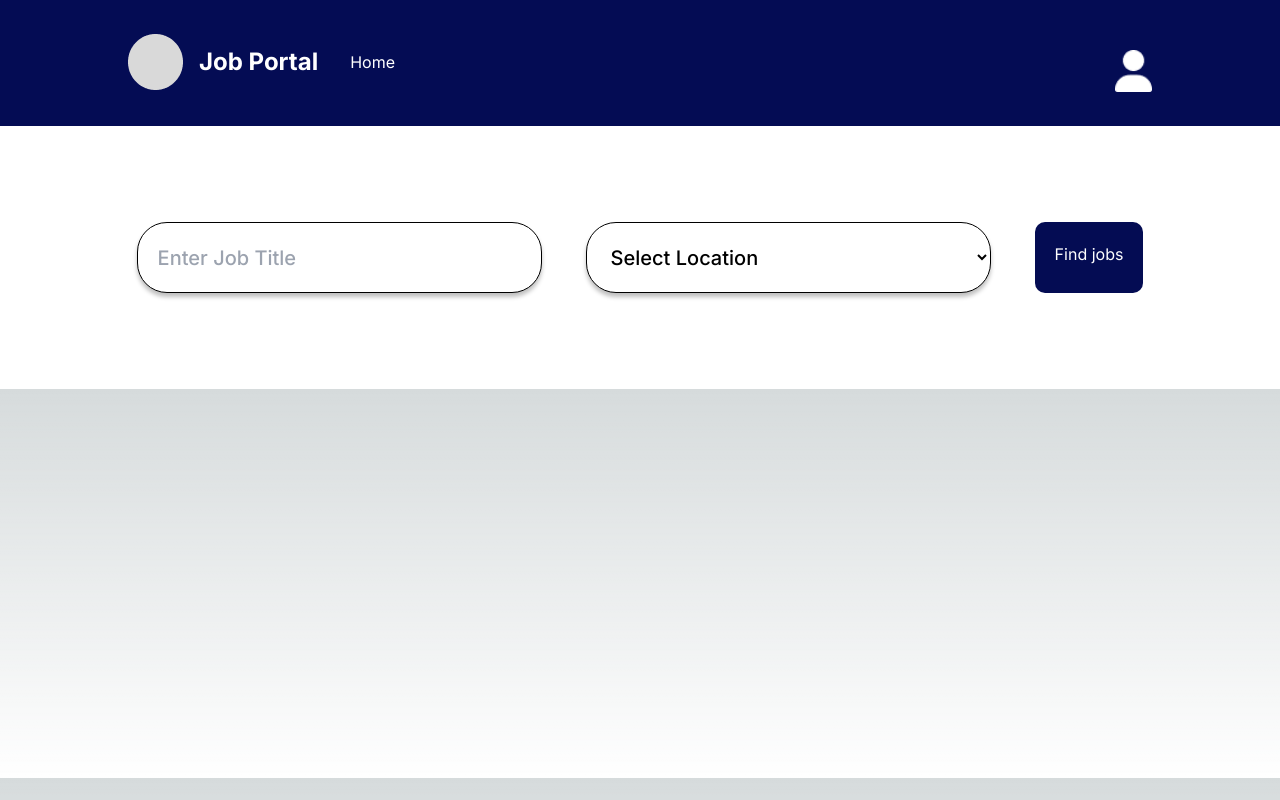
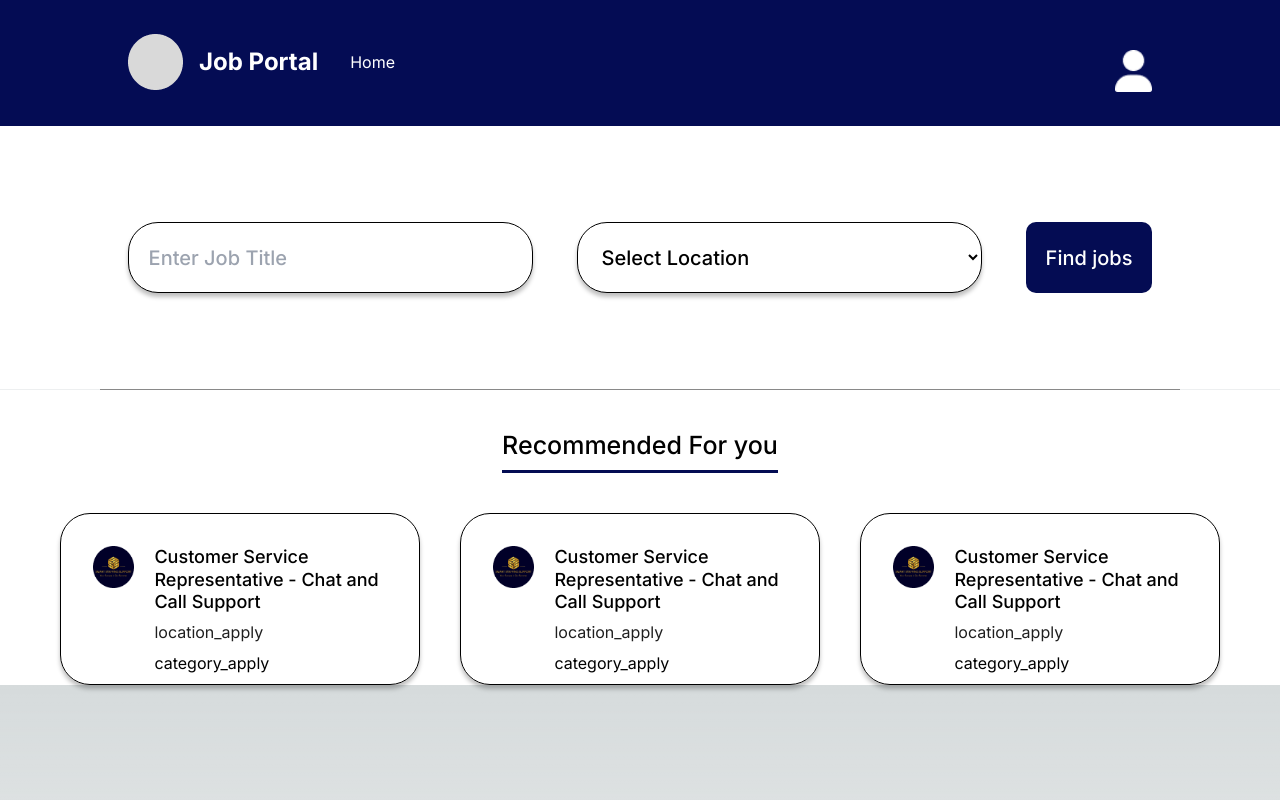
Before and after one commit to Jhoward09123/Job-portal-repo, a Next.js app: page /Browse_Jobs in a window 1280 px wide. Built offline with nearby package versions, Linux system fonts and the light colour scheme.

Commit message:
3grid done

```diff
--- a/src/app/Browse_Jobs/page.jsx
+++ b/src/app/Browse_Jobs/page.jsx
@@ -1,3 +1,4 @@
+import Image from "next/image";
 import { Input } from "postcss";
 import React from "react";
 
@@ -26,8 +27,85 @@ const page = () => {
             <button>Find jobs</button>
           </div>
         </div>
-        <br></br>
       </div>
+      <div className="line-divider h-1 "></div>
+
+      <div className="recommendedSection p-10 bg-white ">
+        <div className="RecommendedForYou text-center">Recommended For you</div>
+      </div>
+
+    <div className="box_3Grid flex items-center px-10 bg-white">
+    <div className="grid_cotiner_3 flex px-5">
+        <div className="grid_apply">
+          <div className="applyboxborder p-8">
+            <div className="inside_border_apply">
+              <div className="flex gap-5">
+                <div className="icon_logo_apply">
+                  <Image
+                    width={88}
+                    height={88}
+                    src="/Assets/Images/BrowseJobs/Logo_company_browse.png"
+                  />
+                </div>
+                <div className="title_description_apply">
+                  <div className="title_company_apply">Customer Service Representative - Chat and Call Support</div>
+                  <div className="location_apply">location_apply</div>
+                  <div className="category_apply">category_apply</div>
+                </div>
+              </div>
+            </div>
+          </div>
+        </div>
+      </div>
+      <div className="grid_cotiner_3 flex px-5">
+        <div className="grid_apply">
+          <div className="applyboxborder p-8">
+            <div className="inside_border_apply">
+              <div className="flex gap-5">
+                <div className="icon_logo_apply">
+                  <Image
+                    width={88}
+                    height={88}
+                    src="/Assets/Images/BrowseJobs/Logo_company_browse.png"
+                  />
+                </div>
+                <div className="title_description_apply">
+                  <div className="title_company_apply">Customer Service Representative - Chat and Call Support</div>
+                  <div className="location_apply">location_apply</div>
+                  <div className="category_apply">category_apply</div>
+                </div>
+              </div>
+            </div>
+          </div>
+        </div>
+      </div>
+      <div className="grid_cotiner_3 flex px-5">
+        <div className="grid_apply">
+          <div className="applyboxborder p-8">
+            <div className="inside_border_apply">
+              <div className="flex gap-5">
+                <div className="icon_logo_apply">
+                  <Image
+                    width={88}
+                    height={88}
+                    src="/Assets/Images/BrowseJobs/Logo_company_browse.png"
+                  />
+                </div>
+                <div className="title_description_apply">
+                  <div className="title_company_apply">Customer Service Representative - Chat and Call Support</div>
+                  <div className="location_apply">location_apply</div>
+                  <div className="category_apply">category_apply</div>
+                </div>
+              </div>
+            </div>
+          </div>
+        </div>
+      </div>
+    </div>
+
+
+
+
     </section>
   );
 };
--- a/src/app/globals.css
+++ b/src/app/globals.css
@@ -102,6 +102,11 @@ body {
 
 /* home portal */
 .Job_title_input {
+  color: #000;
+  font-size: 20px;
+  font-style: normal;
+  font-weight: 500;
+  line-height: normal;
   padding-left: 20px;
   width: 405px;
   height: 71px;
@@ -115,6 +120,11 @@ body {
 }
 
 .location_input {
+  color: #000;
+  font-size: 20px;
+  font-style: normal;
+  font-weight: 500;
+  line-height: normal;
   padding-left: 20px;
   width: 405px;
   height: 71px;
@@ -128,6 +138,13 @@ body {
 }
 
 .find_button {
+  color: #fff;
+  text-align: center;
+  font-size: 20px;
+  font-style: normal;
+  font-weight: 500;
+  line-height: normal;
+  display: flex;
   padding: 20px;
   justify-content: center;
   align-items: center;
@@ -136,6 +153,70 @@ body {
   color: white;
 }
 
+.line-divider {
+  background-color: #898989;
+  margin-left: 100px;
+  margin-right: 100px;
+  height: 1px;
+}
+
+.recommendedSection {
+  display: flex;
+  justify-content: center;
+}
+
+.RecommendedForYou {
+  color: #000;
+  text-align: center;
+  font-size: 25px;
+  font-style: normal;
+  font-weight: 500;
+  line-height: normal;
+  border-bottom: solid 3px #040c53;
+  width: fit-content;
+  display: flex;
+  padding-bottom: 10px;
+}
+
+.grid_cotiner_3 {
+  justify-content: center;
+  display: inline-flex;
+  flex-direction: column;
+  align-items: flex-start;
+  gap: 49px;
+}
+.applyboxborder {
+  width: auto;
+  height: 172px;
+  flex-shrink: 0;
+  border-radius: 30px;
+  border: 1px solid #000;
+  background: rgba(255, 255, 255, 0.2);
+  box-shadow: 0px 4px 4px 0px rgba(0, 0, 0, 0.25);
+}
+
+.title_company_apply {
+  color: #000;
+  font-size: 18px;
+  font-style: normal;
+  font-weight: 500;
+  line-height: 124.5%;
+}
+
+.location_apply {
+  color: #1f1f1f;
+  font-size: 16px;
+  font-style: normal;
+  font-weight: 400;
+  line-height: normal;
+}
+
+.title_description_apply{
+  display: flex;
+flex-direction: column;
+align-items: flex-start;
+gap: 9px;
+}
 /* home portal end */
 
 /* Mine end */
```
Also changed, not shown: public/Assets/Images/BrowseJobs/Logo_company_browse.png (added).
